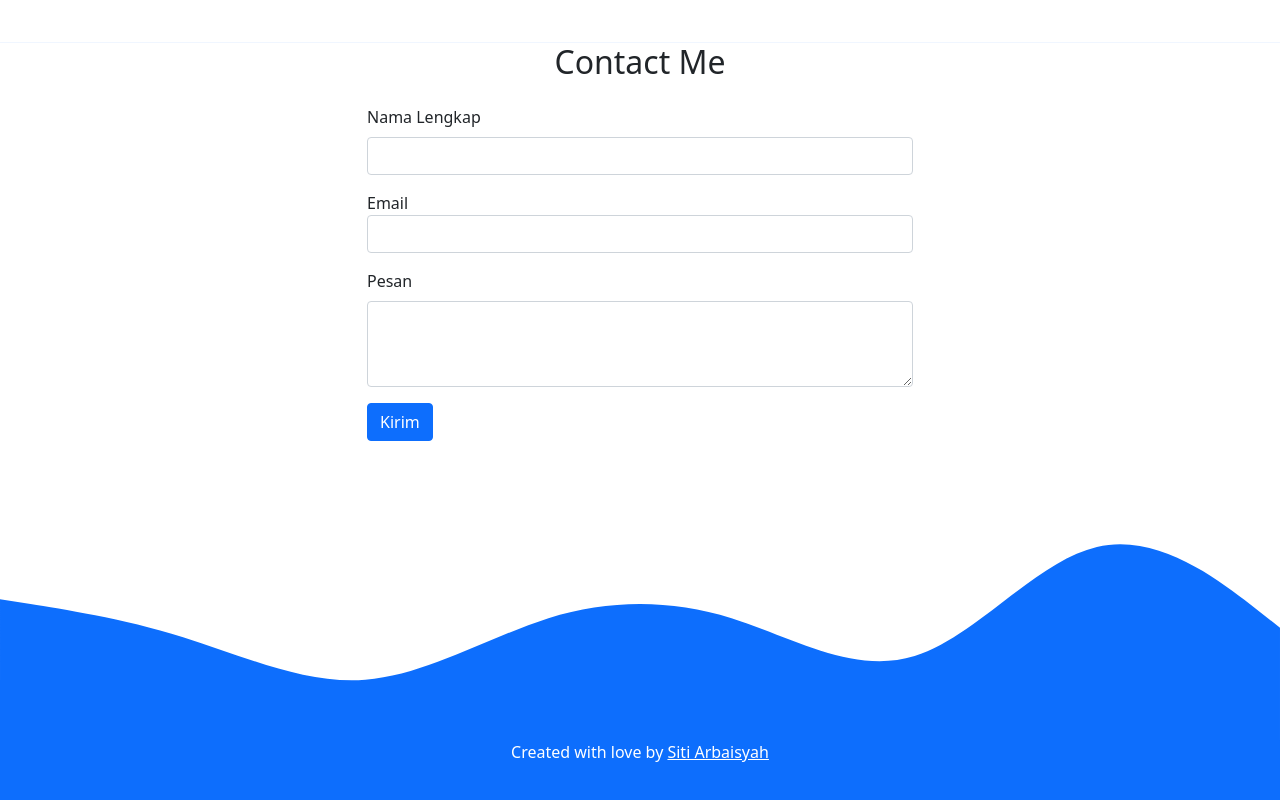
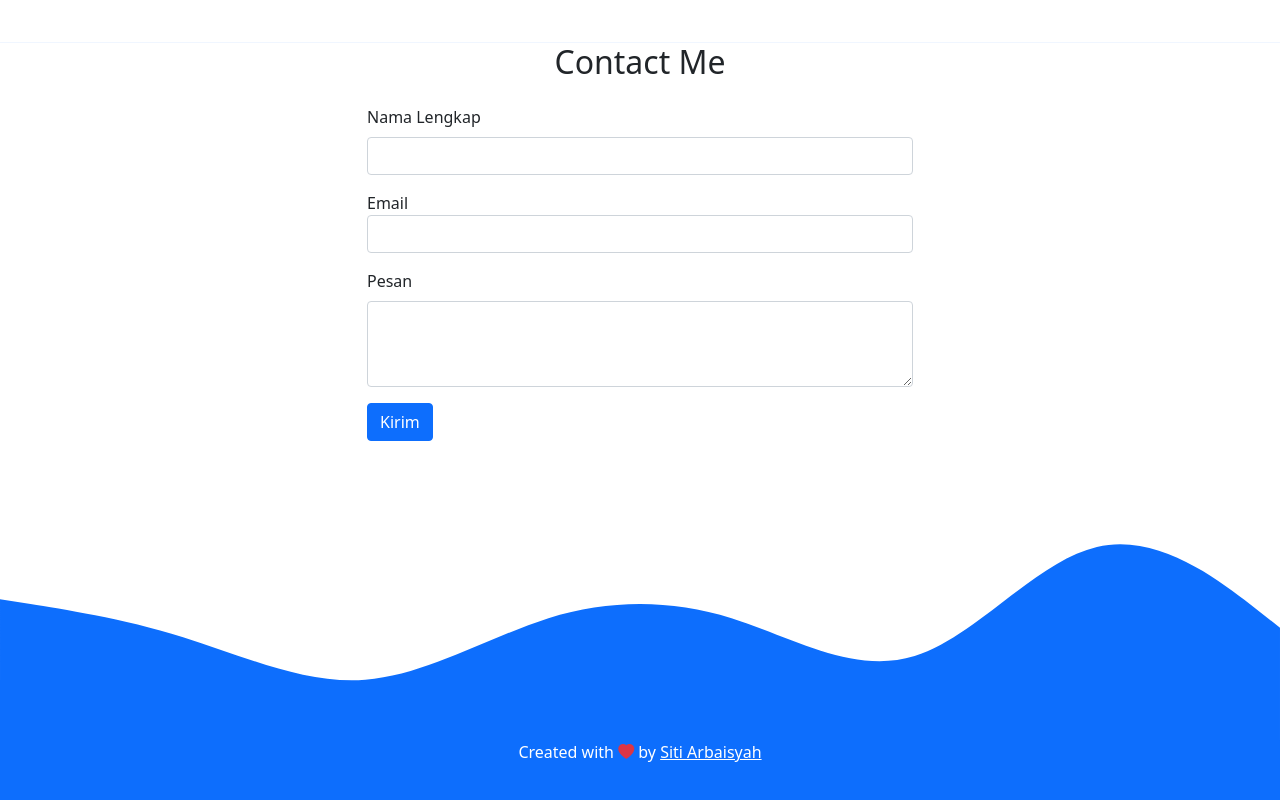
Before and after one commit to Arbaisyah/UAS_Siti-Arbaisyah, a plain HTML site: page index.html in a window 1280 px wide. Shown: the part 2261-3061 px from the top of the page. Drawn offline with nearby package versions, Linux system fonts and the light colour scheme.

Commit message:
9.Bootstrap Icons

```diff
--- a/index.html
+++ b/index.html
@@ -185,7 +185,7 @@
 
     <!-- footer start -->
      <footer class="bg-primary text-white text-center pb-5">
-        <p>Created with love by <a href="https://instagram.com/siti.arbaisyah" class=text-white fw-bold>Siti Arbaisyah</a></p>
+        <p>Created with <i class="bi bi-heart-fill text-danger"></i> by <a href="https://instagram.com/siti.arbaisyah" class=text-white fw-bold>Siti Arbaisyah</a></p>
 
      </footer>
     <!-- footer end -->
```
Also changed, not shown: screenshoot/9. Bootstrap Icons.png (added).
